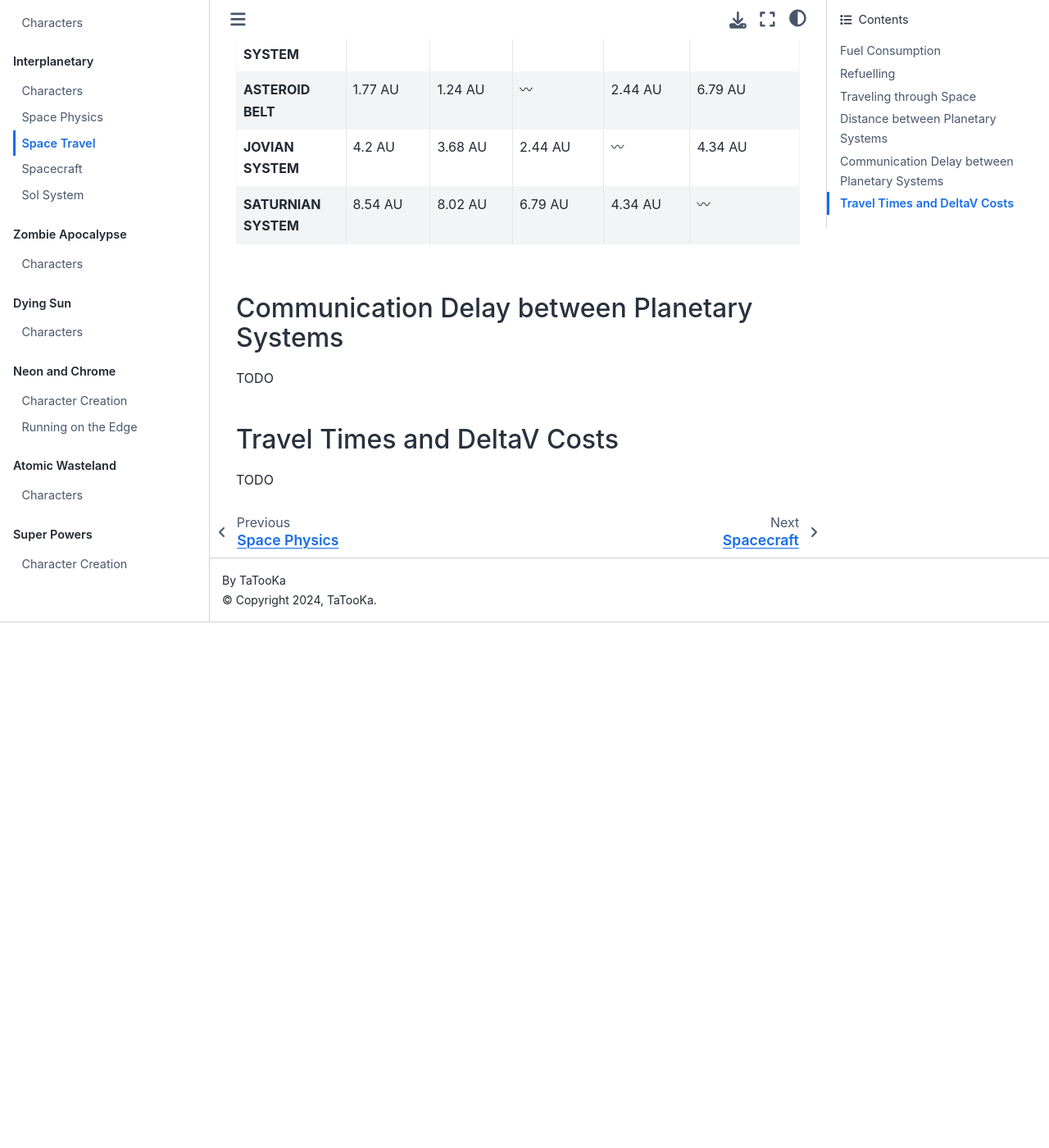
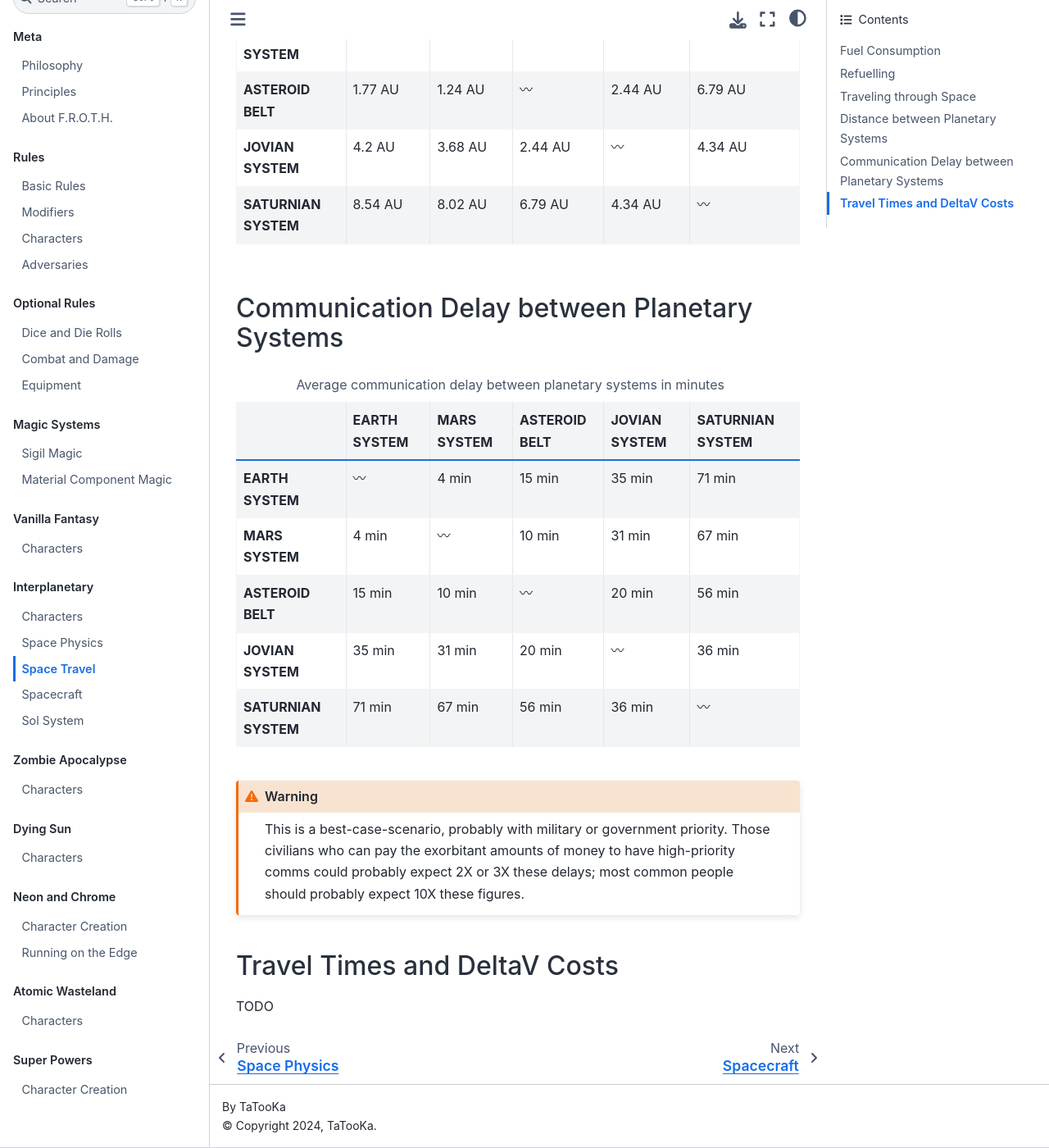
Before and after one commit to TaTooKa/froth, a Sphinx documentation site: the page built from docs/source/pages/worlds/interplanetary/spacetravel.rst, in a window 1280 px wide and 1400 px high, scrolled down 6096 px. Shown: the whole window at 82% size. Built offline with Sphinx 7.4.7 and the Sphinx Book theme 1.1.4, drawn with Linux system fonts in a browser that asks for light colours; before the commit the page ends 6855 px from its top, so only the background shows below that.

Commit message:
comm delay table added

```diff
--- a/docs/source/pages/worlds/interplanetary/spacetravel.rst
+++ b/docs/source/pages/worlds/interplanetary/spacetravel.rst
@@ -126,7 +126,21 @@ Distance between Planetary Systems
 Communication Delay between Planetary Systems
 ---------------------------------------------
 
-TODO
+.. csv-table:: Average communication delay between planetary systems in minutes
+   :align: center
+   :header-rows: 1
+   :stub-columns: 1
+
+   "","EARTH SYSTEM","MARS SYSTEM","ASTEROID BELT","JOVIAN SYSTEM","SATURNIAN SYSTEM"
+   "EARTH SYSTEM","〰","4 min","15 min","35 min","71 min"
+   "MARS SYSTEM","4 min","〰","10 min","31 min","67 min"
+   "ASTEROID BELT","15 min","10 min","〰","20 min","56 min"
+   "JOVIAN SYSTEM","35 min","31 min","20 min","〰","36 min"
+   "SATURNIAN SYSTEM","71 min","67 min","56 min","36 min","〰"
+
+.. warning::
+
+   This is a best-case-scenario, probably with military or government priority. Those civilians who can pay the exorbitant amounts of money to have high-priority comms could probably expect 2X or 3X these delays; most common people should probably expect 10X these figures.
 
 Travel Times and DeltaV Costs
 -----------------------------
```
